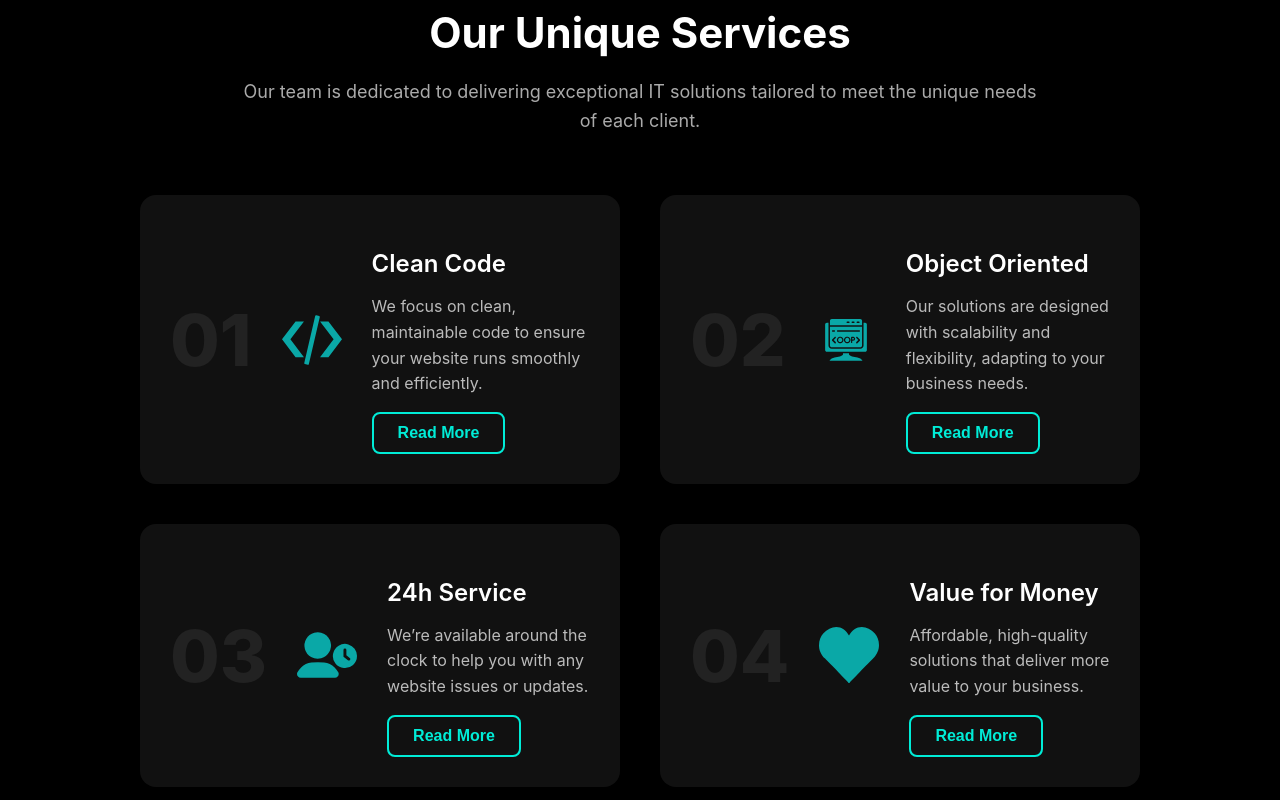
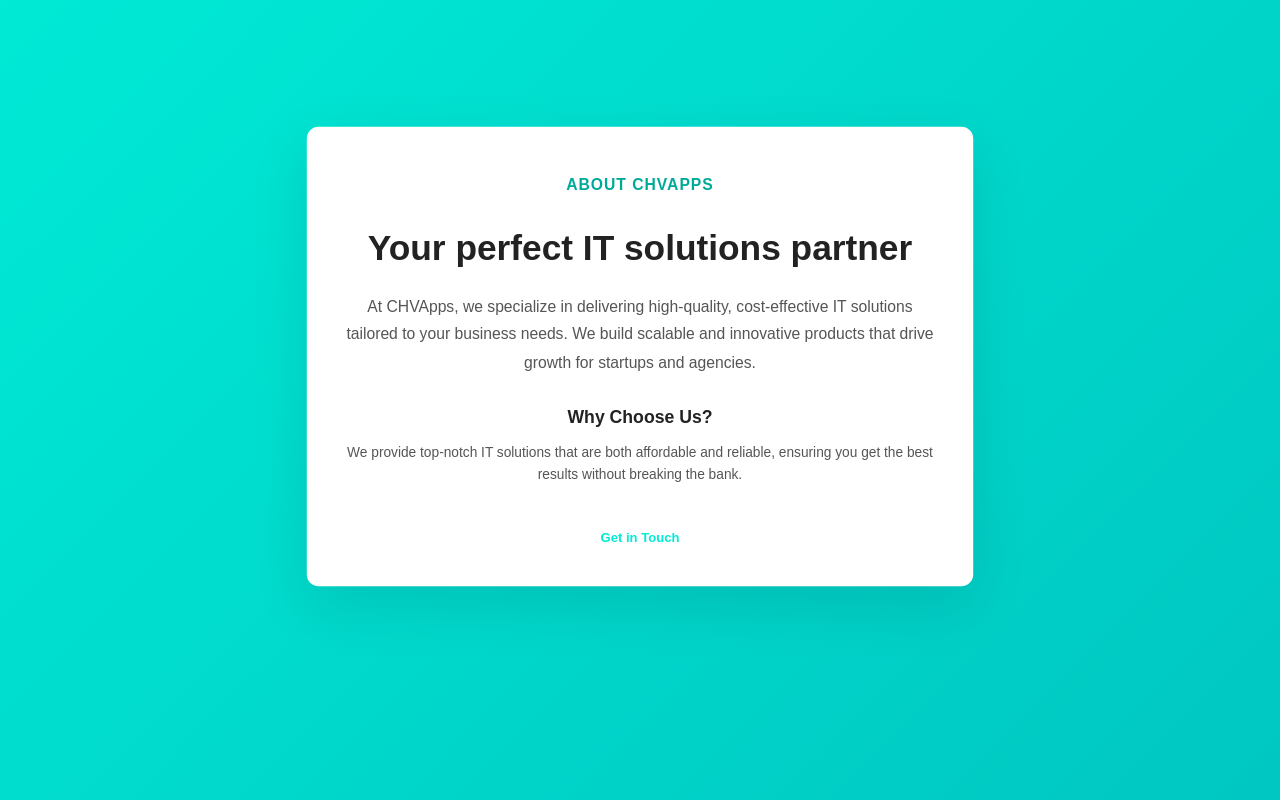
Before and after one commit to CHVApps/CHVapps-latest, a React (Create React App) app: page / in a window 1280 px wide. Shown: the part 1280-2080 px from the top of the page. Built offline with nearby package versions, Linux system fonts and the light colour scheme.

Commit message:
modifications completed

```diff
--- a/src/pages/About.js
+++ b/src/pages/About.js
@@ -30,7 +30,7 @@
     { image: "/images/emp7.jpg", name: "Yerramilli Satyanarayana Murthy", role: "Digital Marketing" },
     { image: "/images/emp8.jpg", name: "E Naveen Kumar", role: "Flutter Developer" },
     { image: "/images/emp9.jpg", name: "Devi Madamsetti", role: "Digital Marketing" },
-    { image: "/images/emp10.jpg", name: "Swaroop", role: "Senior Digital Marketing" },
+    { image: "/images/emp11.jpg", name: "Swaroop", role: "Senior Digital Marketing" },
   ];
 
   const feedbacks = [
--- a/src/pages/HomePage.css
+++ b/src/pages/HomePage.css
@@ -828,70 +828,75 @@
 
 /* section 3 */
 .home-section3-wrapper {
-  padding: 100px 10px;
-  background-color: #00ecd7;
+  padding: 80px 10px;
+  background: linear-gradient(135deg, #00ecd7, #00c6c1);
   display: flex;
   justify-content: center;
   align-items: center;
-  overflow: hidden;
+  height: 100vh;
 }
 
 .home-section3-container {
   display: flex;
   justify-content: center;
   align-items: center;
-  max-width: 1200px;
   width: 100%;
-  gap: 30px;
-  flex-wrap: wrap;
   text-align: center;
 }
 
-.home-section3-left {
-  flex: 1;
-  display: flex;
-  justify-content: center;
-  align-items: center;
-}
-
-.home-section3-right {
-  flex: 1;
-  text-align: left;
+.home-section3-card {
+  background-color: #fff;
+  padding: 30px 40px;
+  border-radius: 12px;
+  box-shadow: 0 20px 60px rgba(0, 0, 0, 0.1);
+  width: 100%;
+  max-width: 600px;
+  transform: scale(0.98);
+  transition: transform 0.3s ease-in-out;
+}
+
+.home-section3-card:hover {
+  transform: scale(1);
+}
+
+.home-section3-subheading {
+  font-size: 16px;
+  color: #00aa99;
+  text-transform: uppercase;
+  letter-spacing: 1px;
+  margin-bottom: 10px;
+  font-weight: 700;
 }
 
 .home-section3-heading {
-  font-size: 48px;
+  font-size: 36px;
   font-weight: 700;
   color: #222;
   margin-bottom: 20px;
   line-height: 1.4;
-  animation: fadeIn 1s ease-out;
+  transition: color 0.3s ease;
+}
+
+.home-section3-heading:hover {
+  color: #00cabb;
 }
 
 .home-section3-description {
-  font-size: 20px;
+  font-size: 16px;
   color: #555;
-  margin-bottom: 30px;
+  margin-bottom: 20px;
   line-height: 1.8;
-  animation: fadeIn 1.2s ease-out;
-}
-
-.home-section3-feature {
-  display: flex;
-  align-items: center;
-  justify-content: center;
-  gap: 15px;
-  margin-bottom: 30px;
 }
 
 .home-section3-feature-title {
-  font-size: 20px;
+  font-size: 18px;
   font-weight: 600;
   color: #222;
+  margin-bottom: 8px;
 }
 
 .home-section3-feature-desc {
-  font-size: 16px;
+  font-size: 14px;
   color: #555;
   line-height: 1.6;
 }
@@ -904,12 +909,13 @@
   color: #00ecd7;
   font-weight: 600;
   cursor: pointer;
-  transition: background 0.3s ease;
+  transition: background 0.3s ease, transform 0.3s ease;
   margin-top: 20px;
 }
 
 .home-section3-btn:hover {
   background: #00cabb;
+  transform: translateY(-2px);
 }
 
 @keyframes fadeIn {
@@ -925,11 +931,11 @@
 
 @media screen and (max-width: 1024px) {
   .home-section3-heading {
-    font-size: 36px;
+    font-size: 30px;
   }
 
   .home-section3-description {
-    font-size: 18px;
+    font-size: 14px;
   }
 
   .home-section3-btn {
@@ -945,11 +951,11 @@
   }
 
   .home-section3-heading {
-    font-size: 28px;
+    font-size: 26px;
   }
 
   .home-section3-description {
-    font-size: 16px;
+    font-size: 14px;
   }
 
   .home-section3-btn {
@@ -964,7 +970,7 @@
   }
 
   .home-section3-description {
-    font-size: 14px;
+    font-size: 12px;
   }
 
   .home-section3-btn {
@@ -972,6 +978,8 @@
     font-size: 13px;
   }
 }
+
+
 
 
 
--- a/src/pages/HomePage.js
+++ b/src/pages/HomePage.js
@@ -384,26 +384,29 @@
 
       </section>
 
-      {/*<section className="home-section3-wrapper">
+      <section className="home-section3-wrapper">
   <div className="home-section3-container">
-          <div className="home-section3-right">
-            <h4 className="home-section3-subheading">About Us</h4>
+    <div className="home-section3-card">
+      <h4 className="home-section3-subheading">About CHVApps</h4>
       <h2 className="home-section3-heading">
-              We provide perfect IT<br />solutions & technology for any<br />startups Agency's.
+        Your perfect IT solutions partner
       </h2>
       <p className="home-section3-description">
-              Deliver beautiful emails that get opened and clicked every time. Personalized content to every subscriber. Fully customizable templates. Build relationships that lead to conversions.
+        At CHVApps, we specialize in delivering high-quality, cost-effective IT solutions tailored to your business needs. We build scalable and innovative products that drive growth for startups and agencies.
       </p>
 
-            <h5 className="home-section3-feature-title">Best Technical Solution</h5>
+      <h5 className="home-section3-feature-title">Why Choose Us?</h5>
       <p className="home-section3-feature-desc">
-              Nanotechnology immersion along the information high will close the loop on focusing solely.
+        We provide top-notch IT solutions that are both affordable and reliable, ensuring you get the best results without breaking the bank.
       </p>
 
-            <button className="home-section3-btn" onClick={() => handleLinkClick('/contact')}>Get Our Services</button>
+      <button className="home-section3-btn" onClick={() => handleLinkClick('/contact')}>
+        Get in Touch
+      </button>
     </div>
   </div>
-      </section> */}
+</section>
+
 
 
       <section className="home-section4-wrapper">
```
Also changed, not shown: public/images/emp11.jpg (added). Lines whose indentation alone changed are shown as unchanged.
